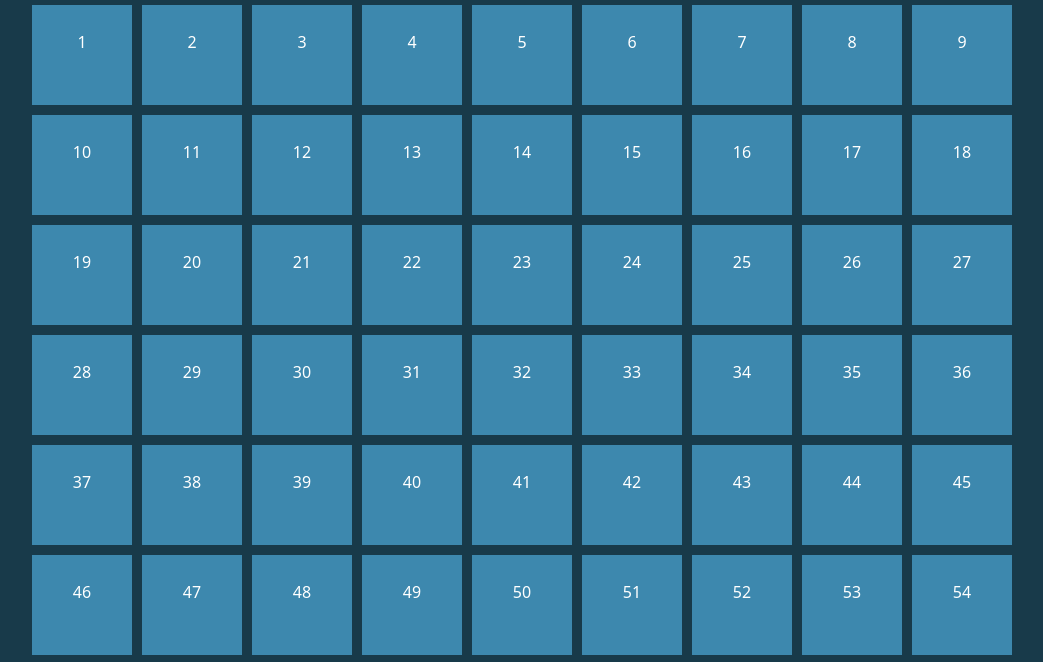
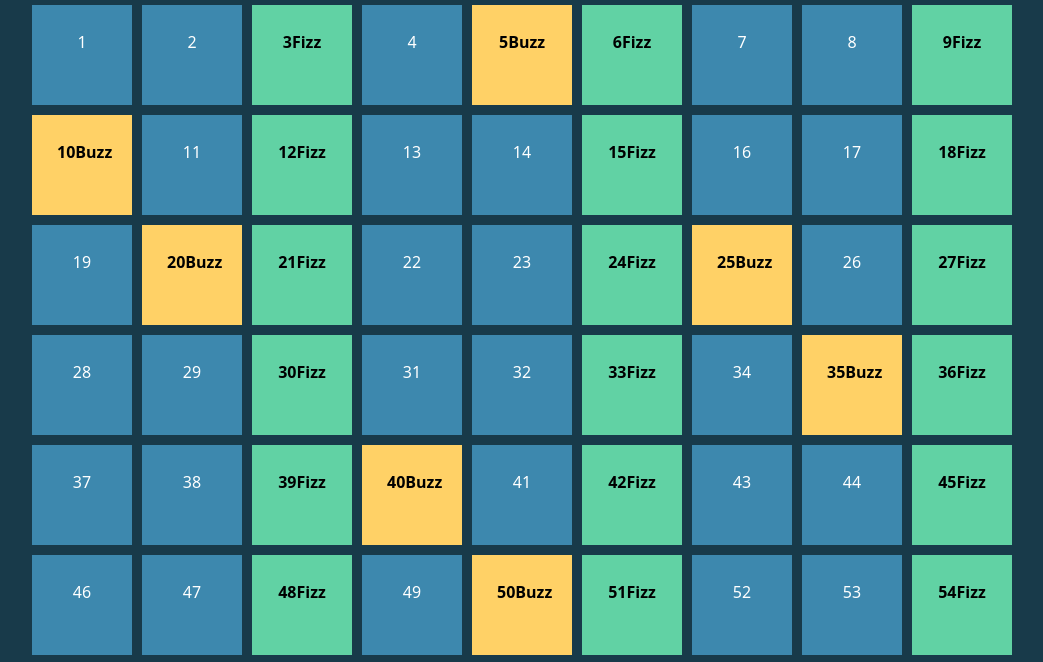
Before and after one commit to TanaraCavalcante/js-fizzbuzzdom, a plain HTML site: page index.html in a window 1280 px wide. Shown: the part 123-785 px from the top of the page, without its empty margins (82-1125 px from the left). Drawn offline with nearby package versions, Linux system fonts and the light colour scheme.

Commit message:
condizionali

```diff
--- a/CSS/style.css
+++ b/CSS/style.css
@@ -19,5 +19,18 @@ li{
 
 .fizz{
     background-color: #61D2A4;
-    font-weight: 600;
+    font-weight: bolder;
+    color: black;
 }
+
+.buzz{
+    background-color:#FFD166;
+    font-weight: bolder;
+    color: black;
+}
+
+.fizzbuzz{
+    background-color: #F0466F;
+    font-weight: bolder;
+    color: black;
+}
--- a/JS/script.js
+++ b/JS/script.js
@@ -17,9 +17,12 @@ for( let i = 1; i <= 100; i++){
     listItem.append(i);
     list.appendChild(listItem);
 
-    if((i / 3) % 0 ){
-        listItem.appendi('Fizz')
-        listItem.classList.add('.fizz')
+    if(i % 3 == 0){
+        listItem.append('Fizz')
+        listItem.classList.add('fizz')
+    }else if (i % 5 == 0){
+        listItem.append('Buzz')
+        listItem.classList.add('buzz')
     }
 }
   setField.appendChild(list);
```
